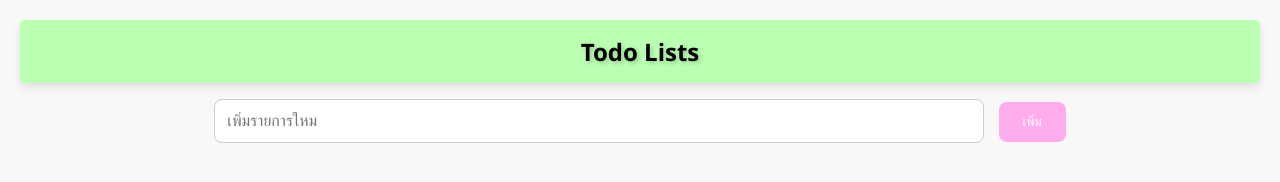
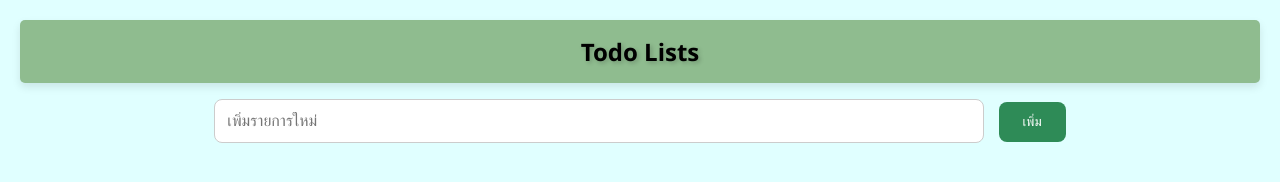
Before and after one commit to 65160382/88726065, a plain HTML site: page lab07/todo.html in a window 1280 px wide. Drawn offline with Linux system fonts and the light colour scheme.

Commit message:
commit#6
ปรับสไตล์ CSS เพิ่มความสวยงาม

```diff
--- a/lab07/styles.css
+++ b/lab07/styles.css
@@ -3,12 +3,12 @@ body {
     font-family: "Segoe UI", Tahoma, Geneva, Verdana, sans-serif;
     text-align: center;
     margin: 20px;
-    background-color: #f8f8f8;
+    background-color: #E0FFFF;
     }
     h1 {
     color: #333;
     font-size: 24px;
-    background-color: #bbffb2;
+    background-color: #8FBC8F;
     padding: 15px;
     border-radius: 5px;
     color: rgb(0, 0, 0);
@@ -45,7 +45,7 @@ body {
     }
     button {
     padding: 12px 24px;
-    background-color: #ffaced;
+    background-color: #2E8B57;
     color: white;
     border: none;
     border-radius: 8px;
--- a/lab07/todo.html
+++ b/lab07/todo.html
@@ -11,7 +11,7 @@
 <body>
     <!-- ตัวอย่างโปรแกรม Todo เขียนด้วย html css JavaScript และเก็บข้อมูล Todo items ใน อะเรย์ -->
     <h1>Todo Lists</h1>
-    <input type="text" id="todo-input" placeholder="เพิ่มรายการใหม" ่ />
+    <input type="text" id="todo-input" placeholder="เพิ่มรายการใหม่" ่ />
     <button id="add-button">เพิ่ม</button>
     <ul id="todo-list">
         <!-- รายการที่เพิ่มจะแสดงที่นี่ -->
```
